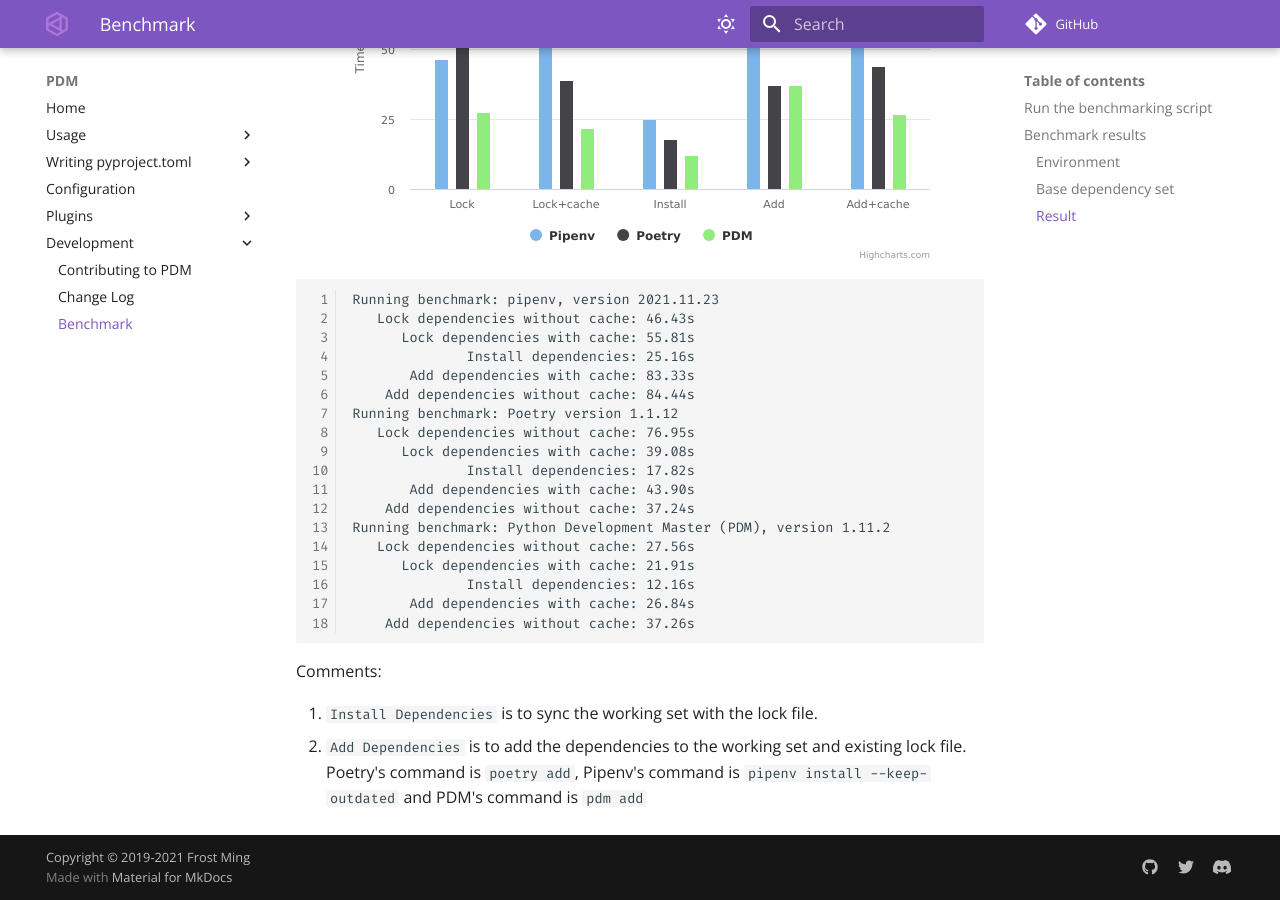
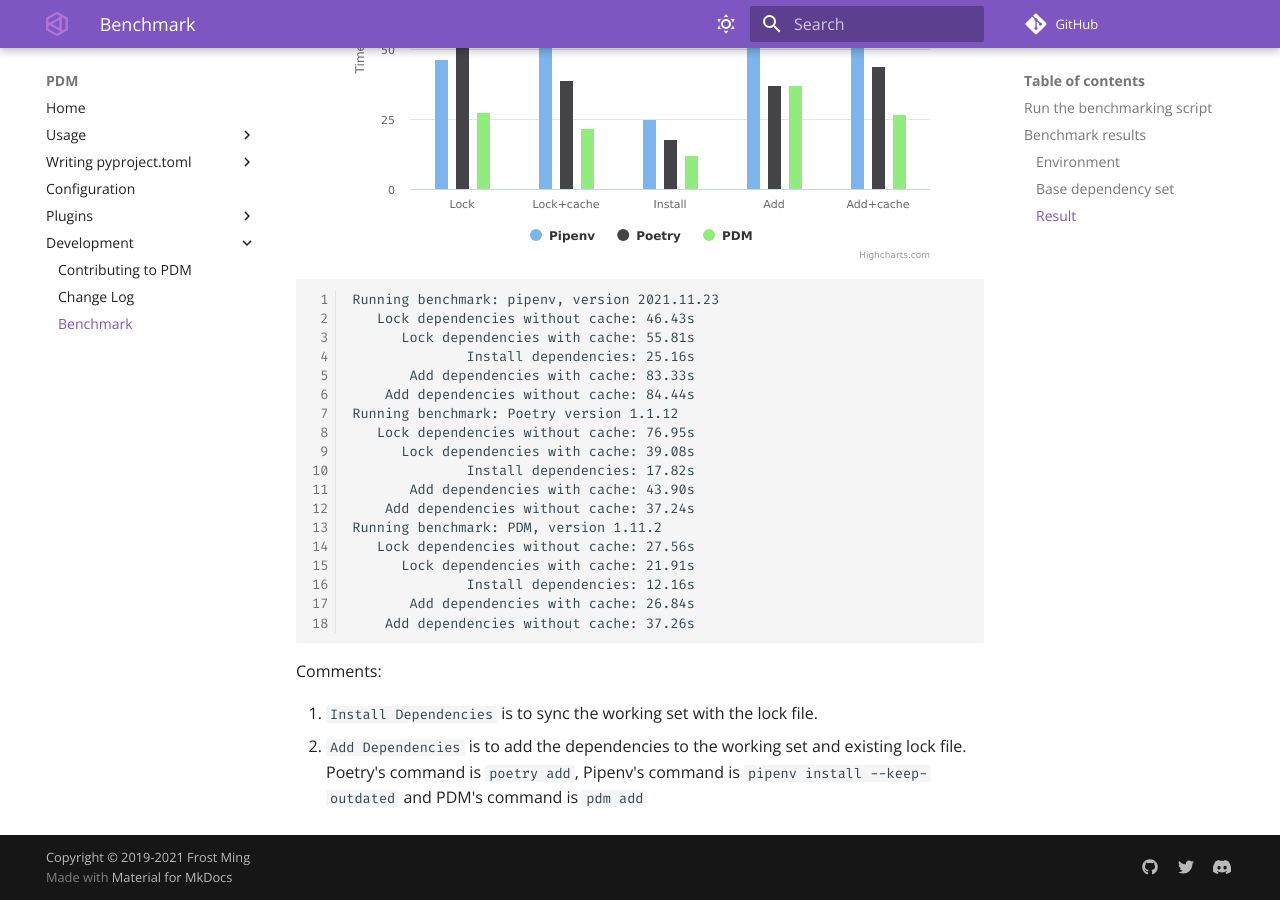
Before and after one commit to ChrisSanderser/pd-ms, an MkDocs documentation site: the page built from docs/docs/dev/benchmark.md, in a window 1280 px wide and 900 px high, scrolled down 959 px. Built offline with MkDocs 1.6.1 and Material for MkDocs 9.7.7, drawn with Linux system fonts in a browser that asks for light colours; comment, search, counter and statistics services are not loaded; the version menu is left out.

Commit message:
chore: change the project description (#1174)

```diff
--- a/docs/docs/dev/benchmark.md
+++ b/docs/docs/dev/benchmark.md
@@ -100,7 +100,7 @@ Running benchmark: Poetry version 1.1.12
               Install dependencies: 17.82s
        Add dependencies with cache: 43.90s
     Add dependencies without cache: 37.24s
-Running benchmark: Python Development Master (PDM), version 1.11.2
+Running benchmark: PDM, version 1.11.2
    Lock dependencies without cache: 27.56s
       Lock dependencies with cache: 21.91s
               Install dependencies: 12.16s
--- a/pyproject.toml
+++ b/pyproject.toml
@@ -29,7 +29,7 @@ dependencies = [
     "requests-toolbelt",
 ]
 name = "pdm"
-description = "Python Development Master"
+description = "A modern Python package and dependency manager supporting the latest PEP standards"
 readme = "README.md"
 keywords = ["packaging", "dependency", "workflow"]
 classifiers = [
```
Also changed, not shown: docs/docs/index.md (+13 -9 lines), README.md, README_zh.md.
